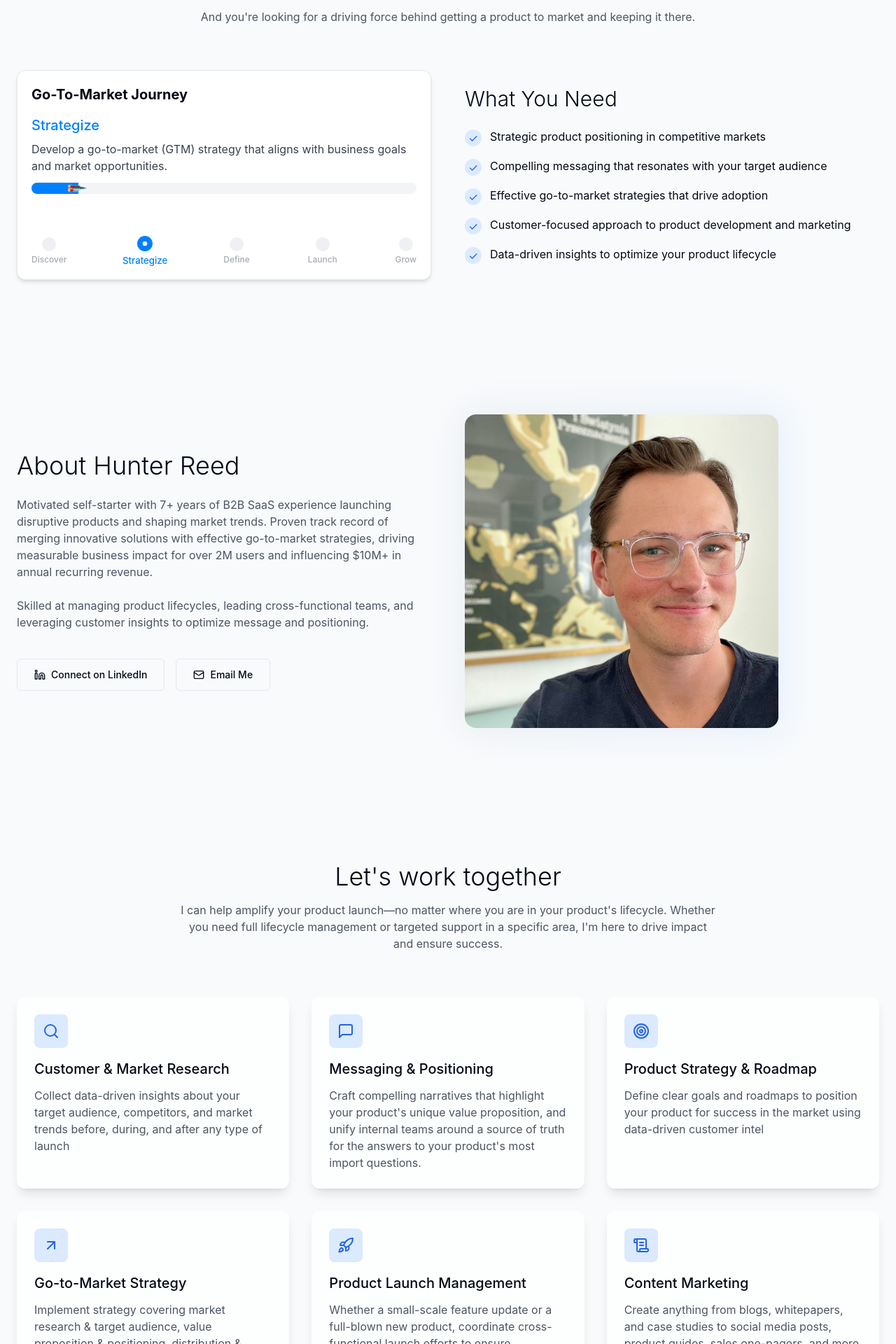
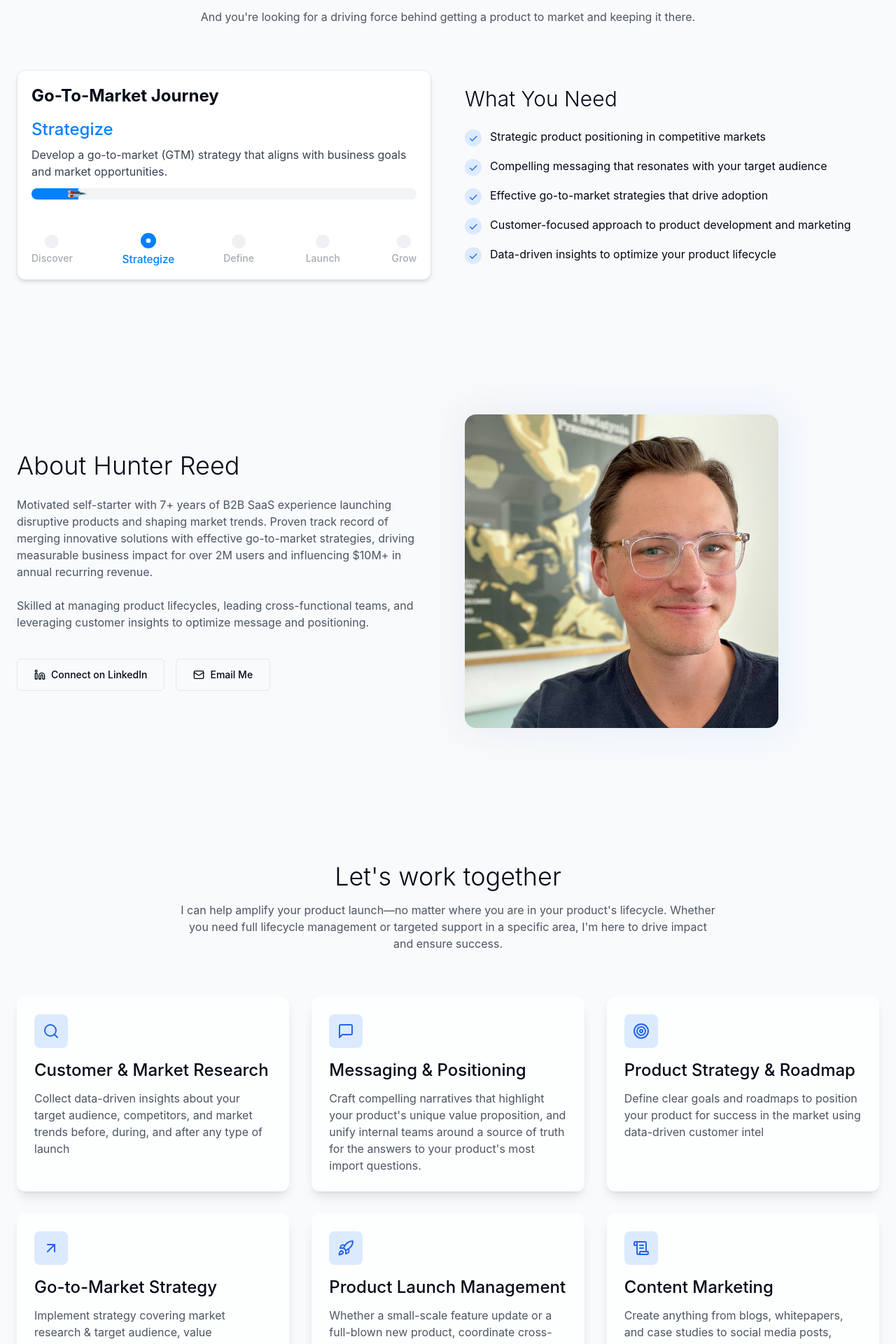
Before and after one commit to ReedInnovate/reedinnovatellc-mainsite, a React (Vite) app: page / in a window 1280 px wide. Shown: the part 940-2860 px from the top of the page at 70% size. Built offline with nearby package versions, Linux system fonts and the light colour scheme; a web font is replaced by a local one.

Commit message:
Increase blade title text size
Increase the text size of the titles on the blades.

```diff
--- a/src/components/sections/WorkingTogetherSection.tsx
+++ b/src/components/sections/WorkingTogetherSection.tsx
@@ -90,7 +90,7 @@ const WorkingTogetherSection = () => {
               <div className="h-10 w-10 md:h-12 md:w-12 rounded-lg bg-blue-100 flex items-center justify-center mb-3 md:mb-4">
                 {service.icon}
               </div>
-              <h3 className="text-lg md:text-xl font-medium mb-2 md:mb-3">{service.title}</h3>
+              <h3 className="text-xl md:text-2xl font-medium mb-2 md:mb-3">{service.title}</h3>
               <p className="text-gray-600 text-sm md:text-base">{service.description}</p>
             </div>
           ))}
--- a/src/components/sections/YouSection.tsx
+++ b/src/components/sections/YouSection.tsx
@@ -71,11 +71,11 @@ const YouSection = () => {
           <div className="order-2 lg:order-1">
             <div className="h-auto md:h-[300px] w-full mx-auto border border-gray-200 rounded-xl overflow-hidden shadow-md bg-white p-4 md:p-5">
               <div className="flex flex-col h-full">
-                <h3 className="text-lg md:text-xl font-bold mb-4">Go-To-Market Journey</h3>
+                <h3 className="text-xl md:text-2xl font-bold mb-4">Go-To-Market Journey</h3>
 
                 {/* Current Stage Featured Display */}
                 <div className="mb-6">
-                  <h4 className="text-lg md:text-xl font-medium capitalize text-primary mb-2">
+                  <h4 className="text-xl md:text-2xl font-medium capitalize text-primary mb-2">
                     {currentStage}
                   </h4>
                   <p className="text-sm md:text-base text-gray-700">
@@ -127,7 +127,7 @@ const YouSection = () => {
                       </div>
                       <span
                         className={cn(
-                          "text-[0.65rem] md:text-xs font-medium capitalize",
+                          "text-xs md:text-sm font-medium capitalize",
                           stage.title === currentStage ? "text-primary" : "text-gray-500"
                         )}
                       >
```
